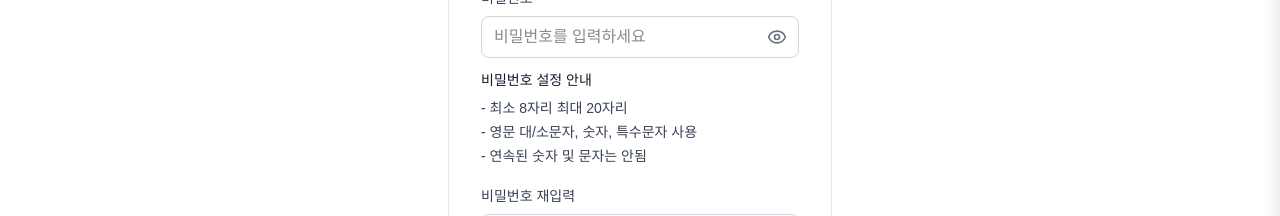
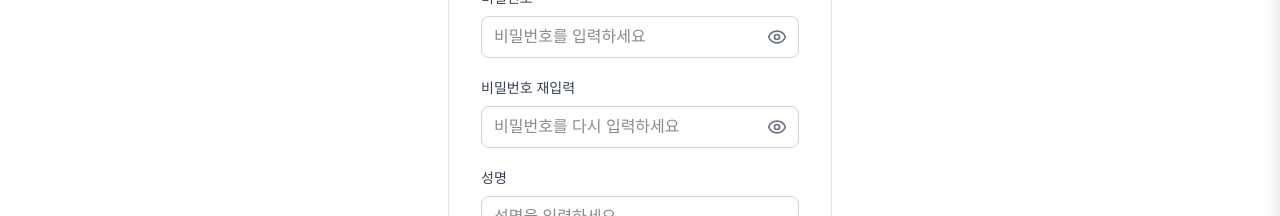
Before and after one commit to byunhyesun/seepn, a Next.js app: page /signup in a window 1280 px wide. Shown: the part 347-563 px from the top of the page. Built offline with nearby package versions, Linux system fonts and the light colour scheme; no server answers.

Commit message:
chore(auth-signup): remove password policy guide from signup page per spec

```diff
--- a/src/app/signup/page.tsx
+++ b/src/app/signup/page.tsx
@@ -90,34 +90,6 @@ export default function SignupPage() {
   const validateEmail = (value: string) => /^[^\s@]+@[^\s@]+\.[^\s@]+$/.test(value);
   const validatePhone = (value: string) => /^(010|011|016|017|018|019)-?\d{3,4}-?\d{4}$/.test(value);
 
-  // Password policy helpers (for guide only)
-  const containsRequiredTypes = (pwd: string): boolean => {
-    const hasLower = /[a-z]/.test(pwd);
-    const hasUpper = /[A-Z]/.test(pwd);
-    const hasDigit = /[0-9]/.test(pwd);
-    const hasSpecial = /[^A-Za-z0-9]/.test(pwd);
-    return hasLower && hasUpper && hasDigit && hasSpecial;
-  };
-  const hasSequentialRun = (pwd: string): boolean => {
-    if (pwd.length < 3) return false;
-    const toCode = (c: string) => c.charCodeAt(0);
-    for (let i = 0; i <= pwd.length - 3; i++) {
-      const a = pwd[i], b = pwd[i + 1], c = pwd[i + 2];
-      if (/^[A-Za-z]{3}$/.test(a + b + c)) {
-        const ca = toCode(a), cb = toCode(b), cc = toCode(c);
-        if (cb - ca === 1 && cc - cb === 1) return true;
-      }
-      if (/^[0-9]{3}$/.test(a + b + c)) {
-        const ca = toCode(a), cb = toCode(b), cc = toCode(c);
-        if (cb - ca === 1 && cc - cb === 1) return true;
-      }
-    }
-    return false;
-  };
-  const ruleLengthOk = password.length >= 8 && password.length <= 20;
-  const ruleTypesOk = containsRequiredTypes(password);
-  const ruleNoSequentialOk = password.length === 0 ? false : !hasSequentialRun(password);
-  const guideClass = (ok: boolean) => (password.length === 0 ? 'text-gray-700' : ok ? 'text-green-600' : 'text-red-600');
 
   const canSubmit = !!email && !!password && !!confirm && !!fullName && !!phone && !isSubmitting;
 
@@ -203,15 +175,7 @@ export default function SignupPage() {
                     {showPwd ? <EyeOff className="h-5 w-5" /> : <Eye className="h-5 w-5" />}
                   </button>
                 </div>
-                {/* Password policy guide */}
-                <div className="mt-3 bg-white">
-                  <div className="text-sm font-medium text-gray-900 mb-2">{getText('guideTitle')}</div>
-                  <ul className="space-y-1 text-sm">
-                    <li className={guideClass(ruleLengthOk)}>{getText('guide1')}</li>
-                    <li className={guideClass(ruleTypesOk)}>{getText('guide2')}</li>
-                    <li className={guideClass(ruleNoSequentialOk)}>{getText('guide3')}</li>
-                  </ul>
-                </div>
+                {/* Password policy guide removed per request */}
               </div>
 
               {/* Confirm Password */}
```
